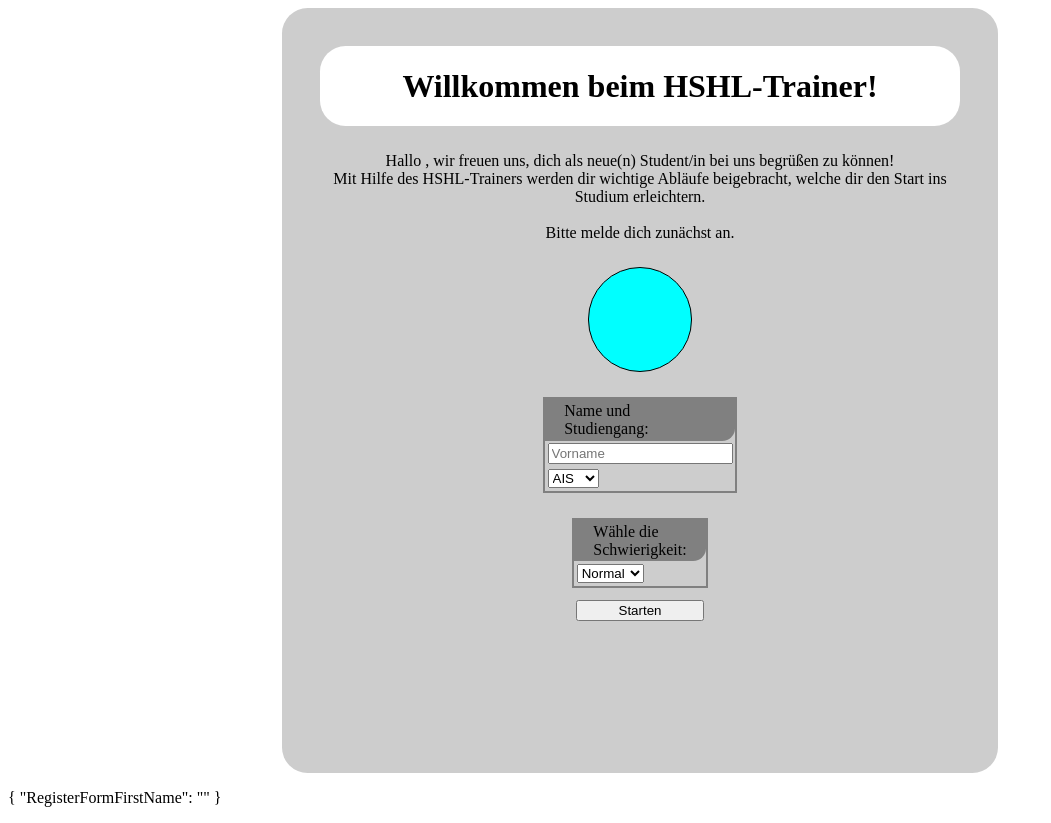
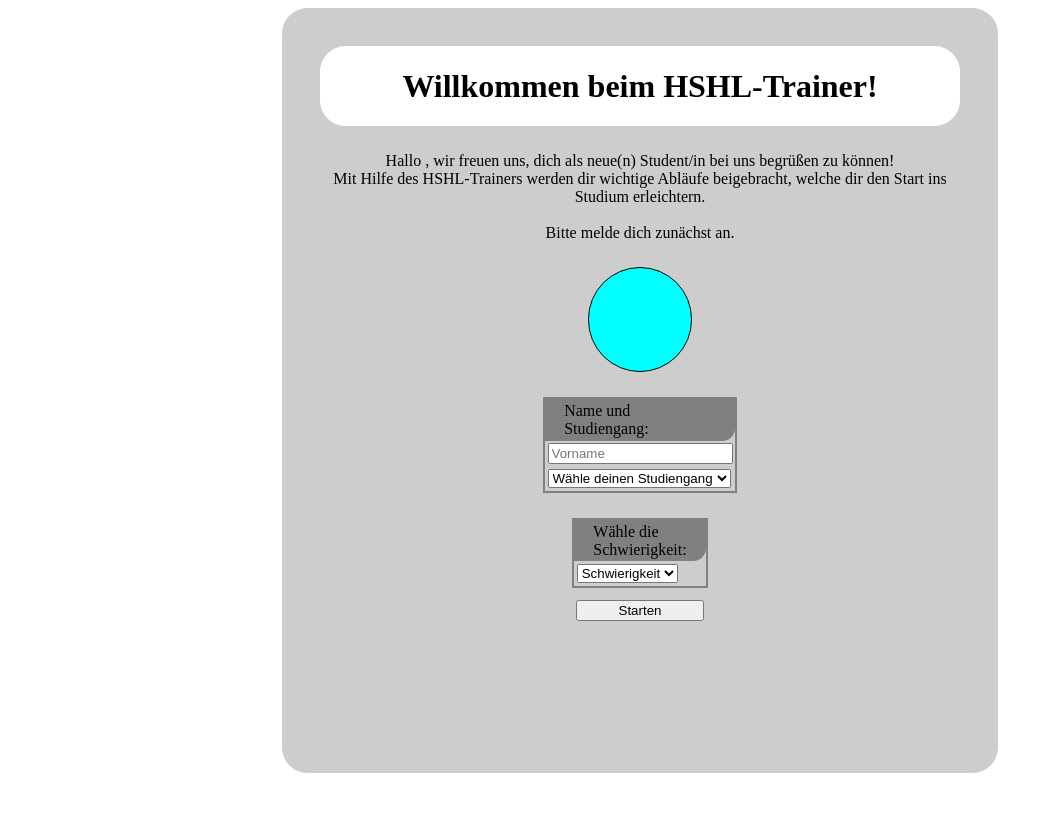
Before and after one commit to ItsNico01/SoftwareProjekt, a Vue app: page / in a window 1280 px wide. Shown: the whole page, without its empty margins (0-1051 px from the left). After the commit the page ends 800 px from the top, so only its background shows below. Built offline with nearby package versions, Linux system fonts and the light colour scheme.

Commit message:
Formular bearbeitet

```diff
--- a/src/components/RegisterForm.vue
+++ b/src/components/RegisterForm.vue
@@ -1,39 +1,50 @@
 <script setup>
-import {ref} from "vue";
-import {User} from "@/user/user.js"
+import {provide, ref} from "vue";
+
+//RegisterForm Eingaben
 const RegisterFormFirstName = ref("");
+const RegisterFormMajor = ref("");
+const RegisterFormDifficulty = ref("");
+
+
 //RegisterFormFirstName in WelcomeHeader (Parent) erreichbar machen.
 defineExpose({RegisterFormFirstName});
 
-/*const user = new User();
-user.setFirstName = RegisterFormFirstName;*/
+function hello() {
+  alert(`Name: ${RegisterFormFirstName.value},
+        Major: ${RegisterFormMajor.value},
+        Difficulty: ${RegisterFormDifficulty.value}`);
+}
+
 </script>
 
 <template>
-  <form>
+  <form @submit="hello">
     <fieldset>
       <legend>Name und Studiengang: </legend><br>
         <input v-model="RegisterFormFirstName" type="text" placeholder="Vorname" required><br>
 
-      <select id="major" name="major">
-        <option value="AIS">AIS</option>
-        <option value="CVD">CVD</option>
+      <select v-model="RegisterFormMajor" id="major" name="major" required>
+        <option disabled value="">Wähle deinen Studiengang</option>
+        <option :value="'ais'">AIS</option>
+        <option :value="'cvd'">CVD</option>
       </select>
     </fieldset>
 
     <fieldset>
       <legend>Wähle die Schwierigkeit:</legend><br>
 
-      <select id="difficulty" name="difficulty">
-        <option value="normal">Normal</option>
-        <option value="hard">Schwer</option>
+      <select v-model="RegisterFormDifficulty" id="difficulty" name="difficulty" required>
+        <option disabled value="">Schwierigkeit</option>
+        <option :value="'normal'">Normal</option>
+        <option :value="'hard'">Schwer</option>
       </select>
     </fieldset>
 
-    <button type="submit">Starten</button>
+    <button type="submit" >Starten</button>
   </form>
 
-<!--  <p>{{user.getFirstName}}</p>-->
+
 
 
 </template>
--- a/views/WelcomeView.vue
+++ b/views/WelcomeView.vue
@@ -1,4 +1,5 @@
 <script setup>
+import {User} from "@/user/user.js";
 import WelcomeHeader from "@/components/WelcomeHeader.vue";
 import RegisterForm from "@/components/RegisterForm.vue";
 import Avatar from "@/components/Avatar.vue";
@@ -7,16 +8,24 @@ import {ref} from "vue";
 //Eingegebener Name aus dem WelcomeHeader.
 const childRefRegisterFormFirstName = ref("");
 
+//Lege leeren User an.
+const user = new User();
+user.setFirstName = childRefRegisterFormFirstName;
+
+
+
 </script>
 
 <template>
   <div class="container">
     <WelcomeHeader :name="childRefRegisterFormFirstName.RegisterFormFirstName"/>
     <Avatar :css="'welcomeView'"/>
-    <RegisterForm ref="childRefRegisterFormFirstName"/>
+    <!-- @: Erstelle User-->
+    <RegisterForm  ref="childRefRegisterFormFirstName" />
   </div>
 
-<p>{{childRefRegisterFormFirstName}}</p>
+<p>{{user.setFirstName = childRefRegisterFormFirstName.RegisterFormFirstName}}</p>
+
 
 </template>
 
```
